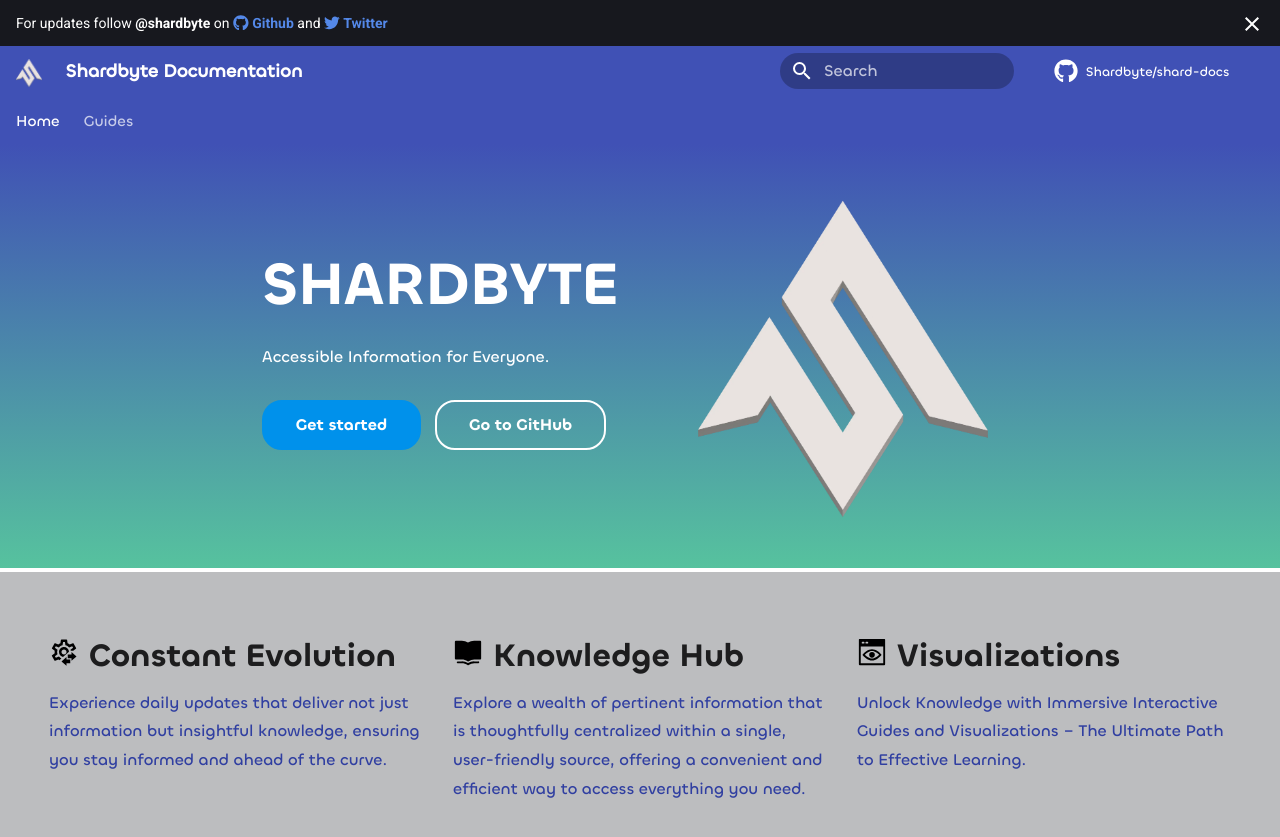
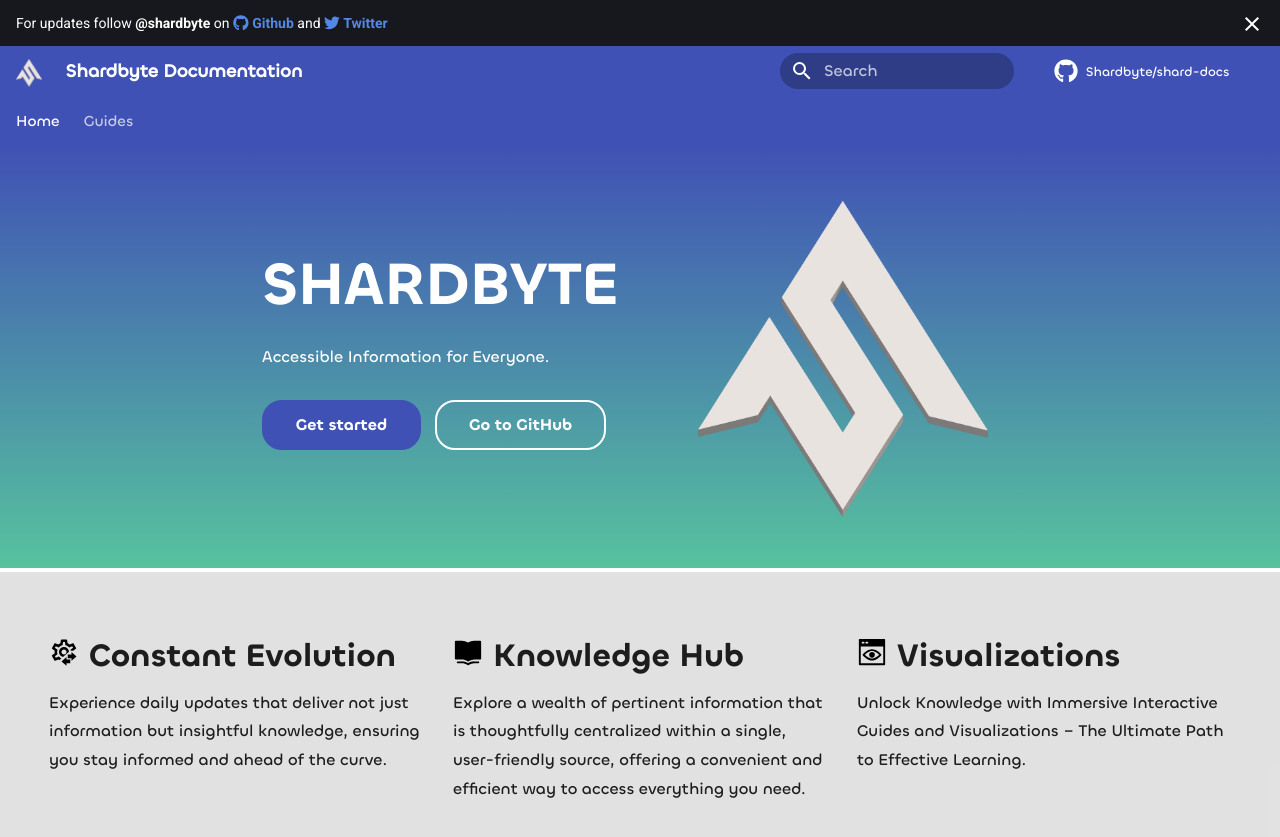
Before and after one commit to Shardbyte/shard-docs, an MkDocs documentation site: the page built from docs/index.md, in a window 1280 px wide. Shown: the top 837 px of the page. Built offline with MkDocs 1.6.1 and Material for MkDocs 9.7.7, drawn with Linux system fonts in a browser that asks for light colours; plug-ins that fetch from the network failed and are left out; comment, search, counter and statistics services are not loaded.

Commit message:
home colors

```diff
--- a/docs/mkdocs/overrides/home.html
+++ b/docs/mkdocs/overrides/home.html
@@ -16,11 +16,11 @@
     }
     .tx-container {
         padding-top: .0rem;
-        background: linear-gradient(to bottom, var(--md-primary-fg-color), hsla(160deg,47%,55%,1) 99%,#fff 99%)
+        background: linear-gradient(to bottom, var(--md-primary-fg-color), hsla(160deg,47%,55%,1) 99%,var(--md-accent-bg-color) 99%)
     }
     .tx-hero {
         margin: 32px 2.8rem;
-        color: var(--md-primary-bg-color);
+        color: var(--md-accent-bg-color);
         justify-content: center;
     }
     .md-tabs__list {
@@ -79,7 +79,7 @@
         font-family: 'Chillax-Semibold';
         margin-top: .5rem;
         margin-right: .5rem;
-        color: var(--md-primary-bg-color);
+        color: var(--md-accent-bg-color);
         border-radius: 1.0rem;
     }
 
@@ -88,16 +88,17 @@
         font-family: 'Chillax-Semibold';
         margin-top: .5rem;
         margin-right: .5rem;
-        color: var(--md-primary-bg-color);
+        color: var(--md-accent-bg-color);
         border-color: var(--md-accent-bg-color);
+        background-color: #0091eb;
         border-radius: 1.0rem;
         box-shadow: 0 8px 16px 0 rgba(0,0,0,0.2);
     }
 
     .tx-hero .md-button--primary {
         font-family: 'Chillax-Semibold';
-        background-color: var(--md-accent-fg-color);
-        border-color: var(--md-accent-fg-color);
+        background-color: var(--md-primary-fg-color);
+        border-color: var(--md-primary-fg-color);
         color: var(--md-accent-bg-color);
         border-radius: 1.0rem;
     }
@@ -107,6 +108,7 @@
         font-family: 'Chillax-Semibold';
         color: var(--md-accent-bg-color);
         border-color: var(--md-accent-bg-color);
+        background-color: #0091eb;
         box-shadow: 0 8px 16px 0 rgba(0,0,0,0.2);
     }
 
@@ -144,7 +146,7 @@
         line-height: 1.8em;
         text-rendering: optimizeLegibility;
         -webkit-font-smoothing: antialiased;
-        color: var(--md-primary-fg-color--dark);
+        color: var(--md-accent-bg-color--dark);
         margin: 0 0 10px;
         display: block;
     }
@@ -243,7 +245,7 @@
         margin-top: 1.0rem;
     }
     .md-container {
-        background-color: var(--md-accent-bg-color--light)
+        background-color: rgba(247, 247, 247, 0.90);
     }
 </style>
 <!-- Main site Entry button descriptions -->
```
